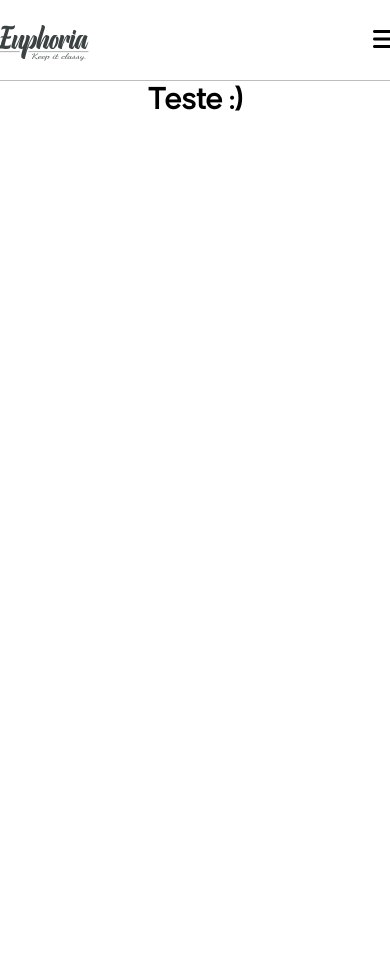
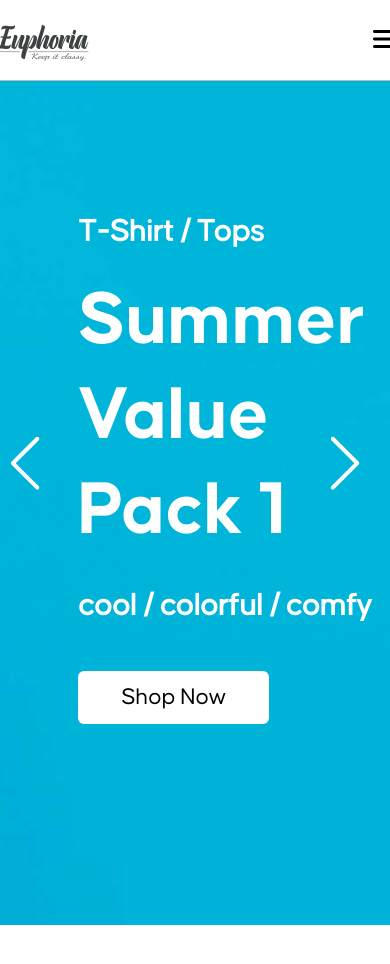
Before and after one commit to 4rthurCoelho/Template-Ecommerce-Euphoria, a website: page index.html in a window 390 px wide. Shown: the top 964 px of the page. Before the commit the page ends 937 px from the top, so only its background shows below. Drawn offline with nearby package versions, Linux system fonts and the light colour scheme; files that its build step writes are made by us from their sources.

Commit message:
Criação do banner não responsivo

```diff
--- a/index.html
+++ b/index.html
@@ -48,10 +48,47 @@
         </div>
     </header>
 
-   <div tabindex="0" onclick="closeSidebar()" class="main" id="main">
-        <h1>Teste :)</h1>
-    </div>
+    <main class="main">
+        <section class="hero-slider">
+            <div class="slider-container active">
+                <div class="slide">
+                    <div class="slide-content">
+                        <h5>T-Shirt / Tops</h5>
+                        <h1>Summer<br>Value Pack 1</h1>
+                        <h4>cool / colorful / comfy</h4>
+                        <a href="#" class="slider-btn">Shop Now</a>
+                    </div>
+                </div>
+            </div>
 
+            <div class="slider-container">
+                <div class="slide">
+                    <div class="slide-content">
+                        <h5>T-Shirt / Tops</h5>
+                        <h1>Summer<br>Value Pack 2</h1>
+                        <h4>cool / colorful / comfy</h4>
+                        <a href="#" class="slider-btn">Shop Now</a>
+                    </div>
+                </div>
+            </div>
+
+            <div class="slider-container">
+                <div class="slide">
+                    <div class="slide-content">
+                        <h5>T-Shirt / Tops</h5>
+                        <h1>Summer<br>Value Pack 3</h1>
+                        <h4>cool / colorful / comfy</h4>
+                        <a href="#" class="slider-btn">Shop Now</a>
+                    </div>
+                </div>
+            </div>
+
+            <div id="prev" onclick="prev()"><svg width="24" height="45" viewBox="0 0 24 45" fill="none" xmlns="http://www.w3.org/2000/svg"><path fill-rule="evenodd" clip-rule="evenodd" d="M23.4992 43.7723C23.3409 43.9302 23.1528 44.0554 22.9457 44.1408C22.7386 44.2263 22.5166 44.2702 22.2924 44.2702C22.0682 44.2702 21.8462 44.2263 21.6391 44.1408C21.432 44.0554 21.2439 43.9302 21.0856 43.7723L0.631046 23.4352C0.472307 23.2778 0.346367 23.0907 0.260435 22.8848C0.174505 22.6789 0.130272 22.4582 0.130272 22.2353C0.130272 22.0124 0.174505 21.7916 0.260435 21.5857C0.346367 21.3799 0.472307 21.1928 0.631046 21.0354L21.0856 0.698246C21.4057 0.380012 21.8398 0.201233 22.2924 0.201233C22.7451 0.201233 23.1792 0.380012 23.4992 0.698246C23.8193 1.01648 23.9991 1.44809 23.9991 1.89814C23.9991 2.34818 23.8193 2.7798 23.4992 3.09803L4.24809 22.2353L23.4992 41.3726C23.658 41.53 23.7839 41.717 23.8698 41.9229C23.9558 42.1288 24 42.3495 24 42.5725C24 42.7954 23.9558 43.0161 23.8698 43.222C23.7839 43.4279 23.658 43.6149 23.4992 43.7723Z" fill="white"/></svg></div>
+            <div id="next" onclick="next()"><svg width="24" height="45" viewBox="0 0 24 45" fill="none" xmlns="http://www.w3.org/2000/svg"><path fill-rule="evenodd" clip-rule="evenodd" d="M0.565959 0.698249C0.724296 0.540421 0.912395 0.415202 1.11948 0.329764C1.32657 0.244327 1.54857 0.200348 1.77278 0.200348C1.99698 0.200348 2.21899 0.244327 2.42607 0.329764C2.63316 0.415202 2.82126 0.540421 2.9796 0.698249L23.4341 21.0354C23.5929 21.1928 23.7188 21.3799 23.8048 21.5858C23.8907 21.7917 23.9349 22.0124 23.9349 22.2353C23.9349 22.4582 23.8907 22.6789 23.8048 22.8848C23.7188 23.0907 23.5929 23.2778 23.4341 23.4352L2.9796 43.7724C2.65953 44.0906 2.22542 44.2694 1.77278 44.2694C1.32013 44.2694 0.886027 44.0906 0.565959 43.7724C0.245891 43.4541 0.066078 43.0225 0.066078 42.5725C0.066078 42.1224 0.245891 41.6908 0.565959 41.3726L19.8171 22.2353L0.565959 3.09803C0.407221 2.9406 0.281279 2.75359 0.195347 2.54769C0.109416 2.34179 0.0651855 2.12106 0.0651855 1.89814C0.0651855 1.67522 0.109416 1.45449 0.195347 1.24859C0.281279 1.0427 0.407221 0.855677 0.565959 0.698249Z" fill="white"/></svg></div>
+        </section>
+    </main>
+
+    <script src="js/banner.js"></script>
     <script src="js/main.js"></script>
 </body>
 </html>
--- /dev/null
+++ b/js/banner.js
@@ -0,0 +1,16 @@
+let slides = document.querySelectorAll('.slider-container');
+let index = 0;
+
+function next(){
+    slides[index].classList.remove('active');
+    index = (index + 1) % slides.length;
+    slides[index].classList.add('active');
+}
+
+function prev(){
+    slides[index].classList.remove('active');
+    index = (index - 1 + slides.length) % slides.length;
+    slides[index].classList.add('active');
+}
+
+//setInterval(next, 7000);
--- a/sass/_header.sass
+++ b/sass/_header.sass
@@ -1,10 +1,13 @@
 body
   overflow-x: hidden
   header
+    position: sticky
+    top: 0
     display: flex
     justify-content: center
     border-bottom: 0.0625em solid #BEBCBD
     z-index: 1
+    background-color: white
 
     img
       width: 5.84em
--- /dev/null
+++ b/sass/_heroSlider.sass
@@ -0,0 +1,96 @@
+.hero-slider
+    position: relative
+    .slider-container .slide
+            min-height: 100vh
+            display: flex
+            align-items: center
+            flex-wrap: wrap
+            gap: 15px
+            padding-left: 20%
+            padding-bottom: 70px
+            .slide-content
+                display: flex
+                flex-direction: column
+                justify-content: space-around
+                align-items: flex-start
+                flex: 1 1 350px
+                animation: slideContent 1s linear 0.4s backwards
+                h5
+                    color: #fff
+                    font-size: 32px
+                    margin-bottom: 23px
+                h1
+                    color: #fff
+                    font-size: 78px
+                    margin-bottom: 28px
+                    font-family: 'Causten-Bold'
+                h4
+                    color: #fff
+                    font-size: 32px
+                    margin-bottom: 46px
+                .slider-btn
+                    text-decoration: none
+                    background-color: #fff
+                    padding: 0.5em 1.8em
+                    color: #000
+                    font-size: 24px
+                    border-radius: 6px
+                    transition: .3s
+                    &:hover
+                        background-color: variables.$secondary-color
+                        color: #fff
+.slider-container
+    display: none
+
+    &.active
+      display: block
+
+    &:nth-child(1) .slide
+      background: url(/img/Banner.png)
+      background-size: cover
+      background-repeat: no-repeat
+      width: 100vw
+      animation: fadeBackground 2s ease-in-out forwards
+
+    &:nth-child(2) .slide
+      background: url(/img/Banner.png)
+      background-size: cover
+      background-repeat: no-repeat
+      width: 100vw
+      animation: fadeBackground 2s ease-in-out forwards
+
+    &:nth-child(3) .slide
+      background: url(/img/Banner.png)
+      background-size: cover
+      background-repeat: no-repeat
+      width: 100vw
+      animation: fadeBackground 2s ease-in-out forwards
+
+#prev, #next
+    position: absolute
+    top: 38%
+    transform: translateY(-50%)
+    height: 50px
+    width: 50px
+    line-height: 50px
+    font-size: 25px
+    text-align: center
+    cursor: pointer
+    font-weight: bolder
+    svg
+        transform: scale(1.2)
+
+#next
+    right: 20px
+
+@keyframes slideContent
+  0%
+    opacity: 0
+    transform: translateX(-50px)
+
+@keyframes fadeBackground
+  0%
+    opacity: 0
+
+  100%
+    opacity: 1
--- a/sass/styles.sass
+++ b/sass/styles.sass
@@ -3,6 +3,7 @@
 @import 'resMenu'
 @import 'header'
 @import 'media'
+@import 'heroSlider'
 
 @font-face
   font-family: 'Causten-Bold'
@@ -36,6 +37,6 @@
 
 .main
   display: flex
-  justify-content: space-around
-  height: 100vh
+  width: 100vw
+  height: 120vh
   background-color: white
```
Also changed, not shown: img/Banner.png (added), img/next.svg (added), img/prev.svg (added).
